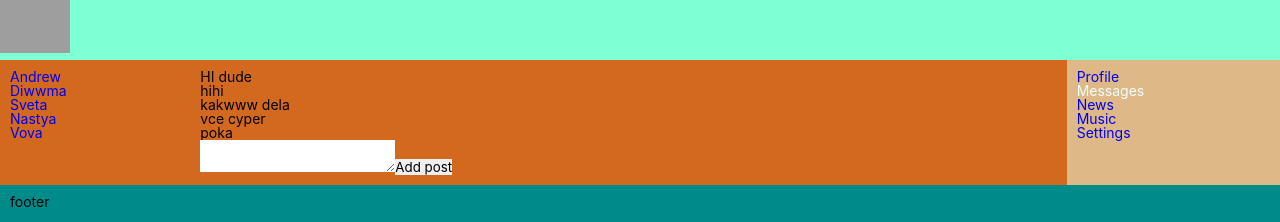
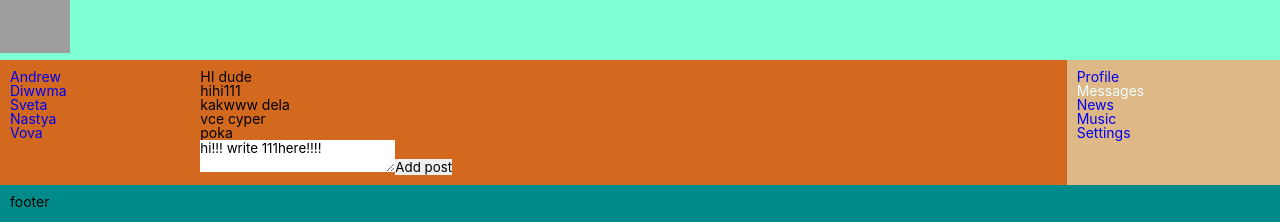
Before and after one commit to shnol/projectReact1, a React (Create React App) app: page /dialogs in a window 1280 px wide. Shown: the top 222 px of the page. Built offline with nearby package versions, Linux system fonts and the light colour scheme; grey boxes are pictures that could not be loaded.

Commit message:
day8_redux

```diff
--- a/package.json
+++ b/package.json
@@ -9,7 +9,8 @@
     "react": "^16.13.1",
     "react-dom": "^16.13.1",
     "react-router-dom": "^5.2.0",
-    "react-scripts": "3.4.3"
+    "react-scripts": "3.4.3",
+    "redux": "^4.0.5"
   },
   "scripts": {
     "start": "react-scripts start",
--- a/src/App.js
+++ b/src/App.js
@@ -15,12 +15,12 @@ const App = (props) => {
         <div className="App">
             <Header/>
             <div className="body">
-                <Route path="/dialogs" render={() => <Dialogs postsdata={props.state.dialogPage.postsdata}
-                                                              usersname={props.state.dialogPage.usersname}/>}/>
+                <Route path="/dialogs" render={() => <Dialogs
+                    dialogPage={props.state.dialogPage}
+                    dispatch={props.dispatch}/>}/>
                 <Route path="/profile" render={() => <Profile
                     profilePage={props.state.profilePage}
-                    dispatch={props.dispatch}
-                    />}/>
+                    dispatch={props.dispatch}/>}/>
                 <Route path="/news" render={() => <News/>}/>
                 <Route path="/music" render={() => <Music/>}/>
                 <Route path="/settings" render={() => <Settings/>}/>
--- a/src/components/Dialogs/Dialogs.js
+++ b/src/components/Dialogs/Dialogs.js
@@ -1,6 +1,7 @@
 import React, {createRef} from 'react';
 import cls from './Dialogs.module.css';
 import {NavLink} from "react-router-dom";
+import {addMessageAC, updateMessageTextAC} from "../../redux/dialogsReducer";
 
 const User = (props) => {
     return (
@@ -17,11 +18,16 @@ const Post = (props) => {
 }
 
 const dialogs = (props) => {
-
-    let userslist = props.usersname.map(user => <User id={user.id} name={user.name}/>)
-    let postslist = props.postsdata.map(post => <Post id={post.id} post={post.text}/>)
-    const addPost = createRef()
-    const addPosts = () =>  {alert(addPost.current.value)}
+    debugger
+    let userslist = props.dialogPage.usersName.map(user => <User id={user.id} name={user.name}/>)
+    let postslist = props.dialogPage.messageData.map(post => <Post id={post.id} post={post.text}/>)
+    let addMessage = () => {
+        props.dispatch(addMessageAC())
+    }
+    let onMessChng = (e) => {
+        let text = e.target.value
+        props.dispatch(updateMessageTextAC(text))
+    }
 
     return (
         <div className={cls.body}>
@@ -30,8 +36,11 @@ const dialogs = (props) => {
             </div>
             <div className={cls.messages}>
                 {postslist}
-                <textarea ref={addPost}></textarea>
-                <button onClick={addPosts}>Add post</button>
+                <textarea
+                    value={props.dialogPage.textMessage}
+                    onChange={onMessChng}
+                    placeholder={'here message'}></textarea>
+                <button onClick={addMessage}>Add post</button>
             </div>
         </div>
     );
--- a/src/components/profile/myPosts/MyPosts.js
+++ b/src/components/profile/myPosts/MyPosts.js
@@ -1,18 +1,20 @@
 import React from 'react';
 import cls from './MyPosts.module.css';
 import Post from "./post/Post";
+import {addPostAC, updatePostTextAC} from "../../../redux/profileReducer";
 
 const MyPosts = (props) => {
-
-    let postslist = props.profilePage.posts.map(post => <Post message={post.text} like={post.like} id={post.id}/>)
+    let postslist = props.profilePage.posts.map(post => <Post
+        message={post.text}
+        like={post.like}
+        id={post.id}/>)
     let newPostEl = React.createRef()
     let addpost = () => {
-        props.dispatch({type: "ADD-POST"})
+        props.dispatch(addPostAC())
     }
     let onPostChng = () => {
         let text = newPostEl.current.value
-        props.dispatch({type: "UPDATE-POST-TEXT",
-            newText: text})
+        props.dispatch(updatePostTextAC(text))
     }
 
     return (
@@ -21,7 +23,10 @@ const MyPosts = (props) => {
                 Posts
             </div>
             <div className={cls.item}>
-                <textarea ref={newPostEl} value={props.profilePage.textAreaOnProfile} onChange={onPostChng}/>
+                <textarea
+                    ref={newPostEl}
+                    value={props.profilePage.textAreaOnProfile}
+                    onChange={onPostChng}/>
                 <button onClick={addpost}>Add post</button>
                 {postslist}
             </div>
--- a/src/index.js
+++ b/src/index.js
@@ -1,7 +1,7 @@
 import React from 'react';
 import './index.css';
 import * as serviceWorker from './serviceWorker';
-import store from "./redux/state";
+import store from "./redux/reduxStore";
 import ReactDOM from "react-dom";
 import {BrowserRouter} from "react-router-dom";
 import App from "./App";
--- /dev/null
+++ b/src/redux/dialogsReducer.js
@@ -0,0 +1,39 @@
+const am = "ADD-MESSAGE"
+const umt = "UPDATE-MESSAGE-TEXT"
+
+export let addMessageAC = () => ({type: am})
+export let updateMessageTextAC = (text) => ({type: umt, newMessage: text})
+
+let initialState = {
+    messageData: [
+        {id: 1, text: 'HI dude'},
+        {id: 2, text: 'hihi111'},
+        {id: 3, text: 'kakwww dela'},
+        {id: 4, text: 'vce cyper'},
+        {id: 5, text: 'poka'}
+    ],
+    usersName: [
+        {id: 1, name: 'Andrew'},
+        {id: 2, name: 'Diwwma'},
+        {id: 3, name: 'Sveta'},
+        {id: 4, name: 'Nastya'},
+        {id: 5, name: 'Vova'}
+    ],
+    textMessage: "hi!!! write 111here!!!!"
+}
+
+const dialogsReducer = (state = initialState, action) => {
+    switch (action.type) {
+        case umt:
+            state.textMessage = action.newMessage
+            return state
+        case am:
+            let newMessage = state.textMessage
+            state.messageData.push({id: 6, text: newMessage})
+            state.textMessage = ""
+            return state
+        default:
+            return state
+    }
+}
+export default dialogsReducer
--- /dev/null
+++ b/src/redux/profileReducer.js
@@ -0,0 +1,31 @@
+
+const ap = "ADD-POST"
+const upt = "UPDATE-POST-TEXT"
+
+export let addPostAC = () => ({type: ap})
+export let updatePostTextAC = (text) => ({type: upt, newText: text})
+
+let initialState = {
+    posts: [
+        {id: 1, text: 'H1 i111 www123', like: '15'},
+        {id: 2, text: 'I want do111 u do', like: '55'}
+    ],
+    textAreaOnProfile: 'hey im here!!'
+}
+
+const profileReducer = (state = initialState, action) => {
+    switch (action.type) {
+        case upt:
+            state.textAreaOnProfile = action.newText
+            return state
+        case ap:
+            let newPost = state.textAreaOnProfile
+            state.posts.push({id: 3, text: newPost, like: 14})
+            state.textAreaOnProfile = ""
+            return state
+        default:
+            return state
+    }
+}
+
+export default profileReducer
--- /dev/null
+++ b/src/redux/reduxStore.js
@@ -0,0 +1,12 @@
+import {combineReducers, createStore} from "redux";
+import profileReducer from "./profileReducer";
+import dialogsReducer from "./dialogsReducer";
+
+let reducers = combineReducers({
+    profilePage: profileReducer,
+    dialogPage: dialogsReducer
+})
+
+let store = createStore(reducers)
+
+export default store
--- a/src/redux/state.js
+++ /dev/null
@@ -1,55 +0,0 @@
-let store = {
-    _state: {
-        profilePage: {
-            posts: [
-                {id: 1, text: 'H1 i111 www123', like: '15'},
-                {id: 2, text: 'I want do111 u do', like: '55'}
-            ],
-            textAreaOnProfile: 'hey im here!!'
-        },
-        dialogPage: {
-            postsdata: [
-                {id: 1, text: 'HI dude'},
-                {id: 2, text: 'hihi'},
-                {id: 3, text: 'kakwww dela'},
-                {id: 4, text: 'vce cyper'},
-                {id: 5, text: 'poka'}
-            ],
-            usersname: [
-                {id: 1, name: 'Andrew'},
-                {id: 2, name: 'Diwwma'},
-                {id: 3, name: 'Sveta'},
-                {id: 4, name: 'Nastya'},
-                {id: 5, name: 'Vova'}
-            ]
-        }
-
-    },
-    getState() {
-        return this._state
-    },
-    subscribe(observer) {
-        this._calsubscribe = observer
-    },
-    _calsubscribe() {
-    },
-    dispatch(action) {
-        if (action.type === "ADD-POST") {
-            let newPost = {
-                id: 3,
-                text: this._state.profilePage.textAreaOnProfile,
-                like: 12
-            };
-            this._state.profilePage.posts.push(newPost);
-            this._state.profilePage.textAreaOnProfile = ''
-            this._calsubscribe(this.state)
-        } else if (action.type === "UPDATE-POST-TEXT") {
-            this._state.profilePage.textAreaOnProfile = action.newText
-            this._calsubscribe(this.state)
-        }
-    }
-
-}
-
-export default store;
-window.store = store
```
Also changed, not shown: src/redux/store.js (added, +51 -0 lines), 1 other file (tests, documents, lock files or other folders).
